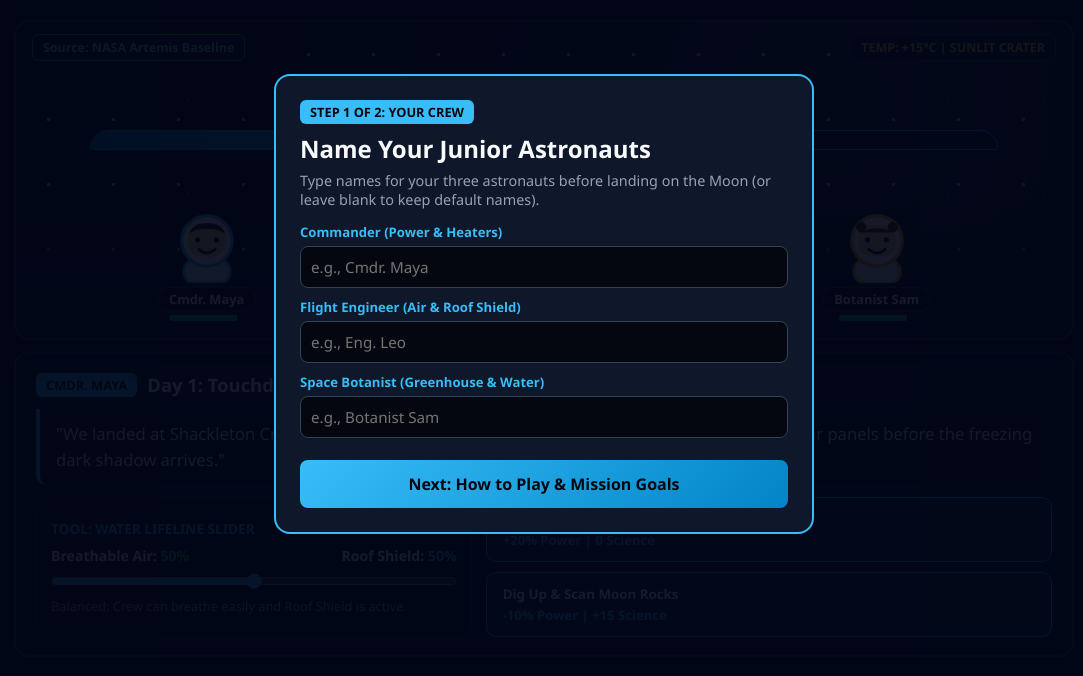
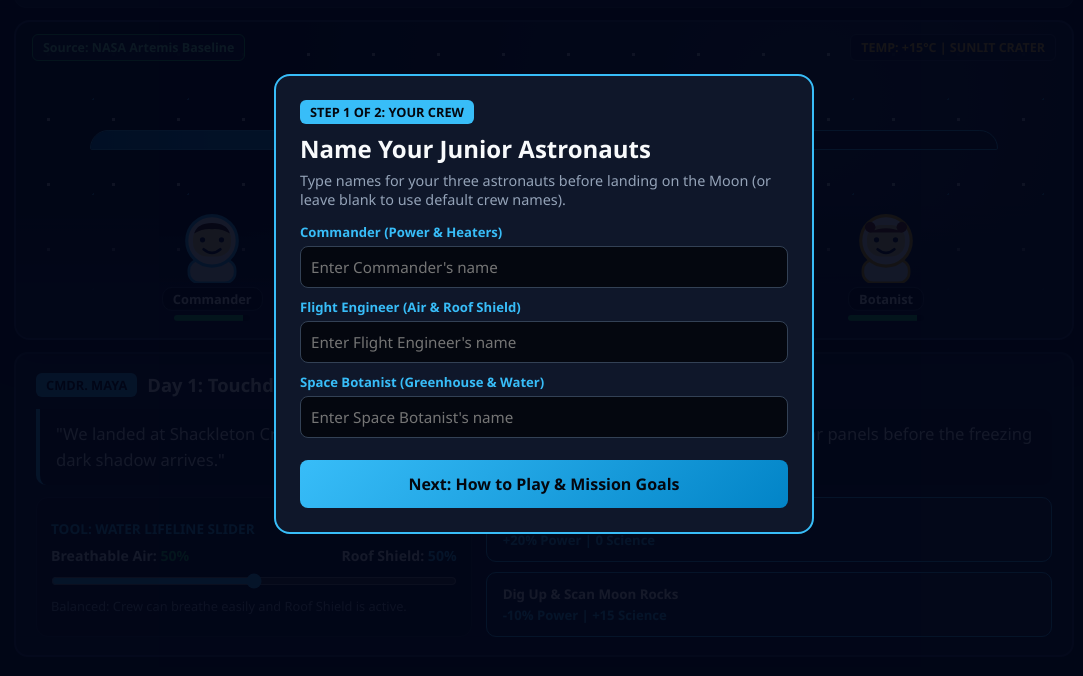
Before and after one commit to lisasijabat-dev/lunar-lifeline, a plain HTML site: page index.html in a window 1280 px wide. Shown: the part 96-772 px from the top of the page, without its empty margins (96-1179 px from the left). Drawn offline with Linux system fonts and the light colour scheme.

Commit message:
Add files via upload

```diff
--- a/index.html
+++ b/index.html
@@ -13,19 +13,19 @@
       <span class="speaker-pill">STEP 1 OF 2: YOUR CREW</span>
       <h2 style="margin: 10px 0 6px;">Name Your Junior Astronauts</h2>
       <p style="color: #94a3b8; font-size: 0.9rem; margin-bottom: 14px;">
-        Type names for your three astronauts before landing on the Moon (or leave blank to keep default names).
+        Type names for your three astronauts before landing on the Moon (or leave blank to use default crew names).
       </p>
       <div class="input-group">
         <label>Commander (Power & Heaters)</label>
-        <input type="text" id="input-crew-1" placeholder="e.g., Cmdr. Maya" maxlength="16" />
+        <input type="text" id="input-crew-1" placeholder="Enter Commander's name" maxlength="16" />
       </div>
       <div class="input-group">
         <label>Flight Engineer (Air & Roof Shield)</label>
-        <input type="text" id="input-crew-2" placeholder="e.g., Eng. Leo" maxlength="16" />
+        <input type="text" id="input-crew-2" placeholder="Enter Flight Engineer's name" maxlength="16" />
       </div>
       <div class="input-group">
         <label>Space Botanist (Greenhouse & Water)</label>
-        <input type="text" id="input-crew-3" placeholder="e.g., Botanist Sam" maxlength="16" />
+        <input type="text" id="input-crew-3" placeholder="Enter Space Botanist's name" maxlength="16" />
       </div>
       <button id="to-tutorial-btn" class="btn-primary">Next: How to Play & Mission Goals</button>
     </div>
@@ -88,19 +88,19 @@
       <div class="cast-row">
         <div class="actor-card" id="actor-card-1">
           <div class="actor-avatar" id="crew-avatar-1"></div>
-          <div class="actor-name-tag" id="crew-name-1">Cmdr. Maya</div>
+          <div class="actor-name-tag" id="crew-name-1">Commander</div>
           <div class="actor-hp-bar"><div class="actor-hp-fill" id="crew-bar-1" style="width: 100%"></div></div>
         </div>
 
         <div class="actor-card" id="actor-card-2">
           <div class="actor-avatar" id="crew-avatar-2"></div>
-          <div class="actor-name-tag" id="crew-name-2">Eng. Leo</div>
+          <div class="actor-name-tag" id="crew-name-2">Engineer</div>
           <div class="actor-hp-bar"><div class="actor-hp-fill" id="crew-bar-2" style="width: 100%"></div></div>
         </div>
 
         <div class="actor-card" id="actor-card-3">
           <div class="actor-avatar" id="crew-avatar-3"></div>
-          <div class="actor-name-tag" id="crew-name-3">Botanist Sam</div>
+          <div class="actor-name-tag" id="crew-name-3">Botanist</div>
           <div class="actor-hp-bar"><div class="actor-hp-fill" id="crew-bar-3" style="width: 100%"></div></div>
         </div>
       </div>
@@ -109,7 +109,7 @@
     <!-- STORY DIALOGUE & INTERACTIVE DECISIONS -->
     <section class="dialogue-box">
       <div class="speaker-header">
-        <span class="speaker-pill" id="speaker-name">Cmdr. Maya</span>
+        <span class="speaker-pill" id="speaker-name">Commander</span>
         <h2 class="chapter-title" id="card-title">Day 1: Touchdown on the Moon</h2>
       </div>
 
```
Also changed, not shown: app.js (line endings or trailing spaces).
